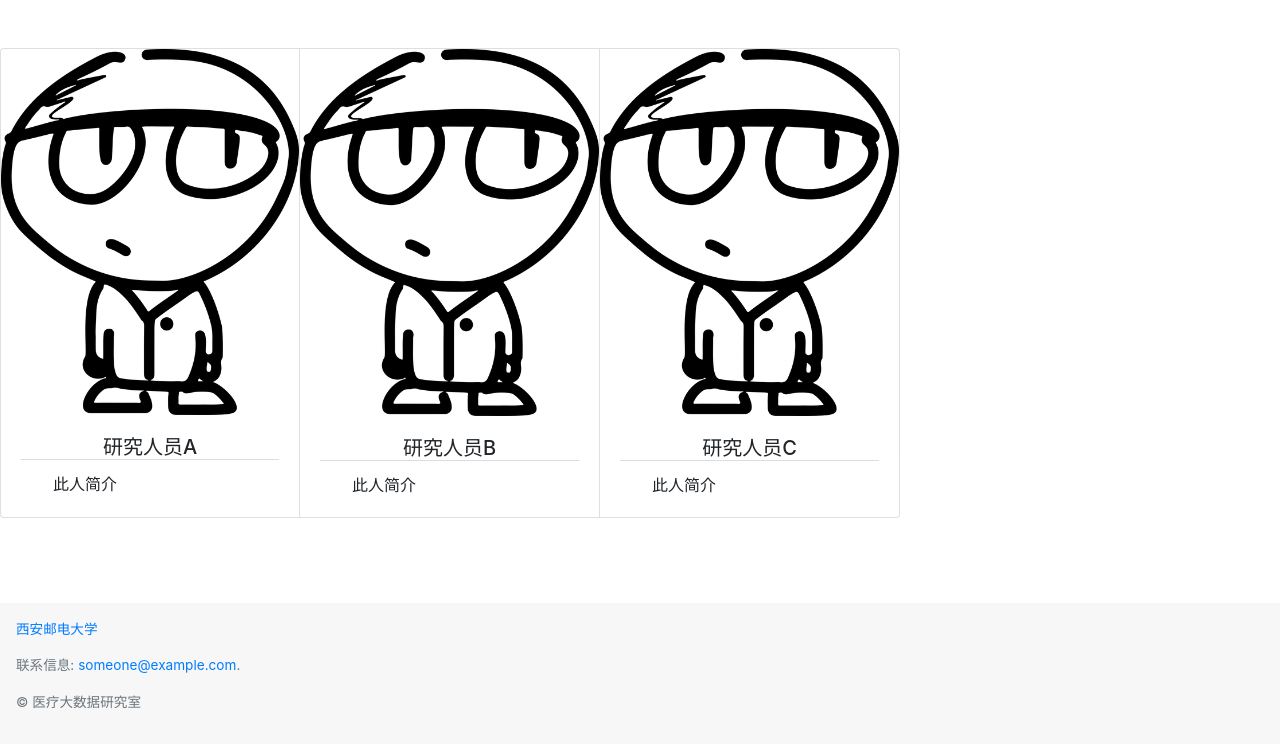
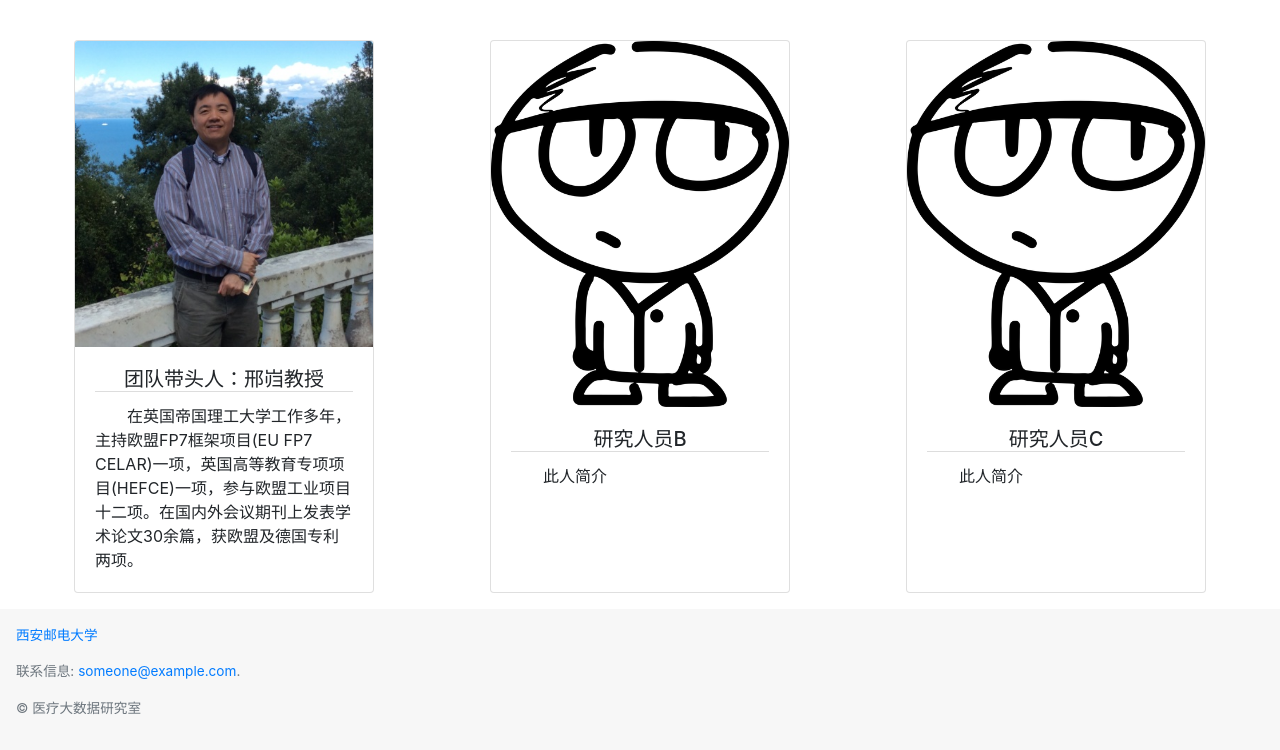
Before and after one commit to jaamyang/medical_lab, a Django app: page /members/ in a window 1280 px wide. Shown: the part 56-806 px from the top of the page. Before the commit the page ends 765 px from the top, so only its background shows below. Run offline with Django 3.2, Linux system fonts and the light colour scheme; some libraries are stand-ins or nearby versions.

Commit message:
Add a real member

```diff
--- a/templates/members.html
+++ b/templates/members.html
@@ -12,13 +12,12 @@
 
 
 {% block content %}
-<br>
- <div class="card-group card-group-style" style="margin:auto">
+ <div class="card-deck space-style justify-content-around">
     <div class="card card-style">
-      <img class="card-img-top" src="{% static 'img\boy.png' %}" alt="Card image cap">
+      <img class="card-img-top" src="{% static 'img\XingKui.png' %}" alt="Card image cap">
       <div class="card-body">
-        <h5 class="card-title title">研究人员A</h5>
-        <p class="card-text paragraph">此人简介</p>
+        <h5 class="card-title title">团队带头人：邢岿教授</h5>
+        <p class="card-text paragraph">在英国帝国理工大学工作多年，主持欧盟FP7框架项目(EU FP7 CELAR)一项，英国高等教育专项项目(HEFCE)一项，参与欧盟工业项目十二项。在国内外会议期刊上发表学术论文30余篇，获欧盟及德国专利两项。</p>
       </div>
     </div>
     <div class="card card-style">
```
Also changed, not shown: static/img/XingKui.png (added).
